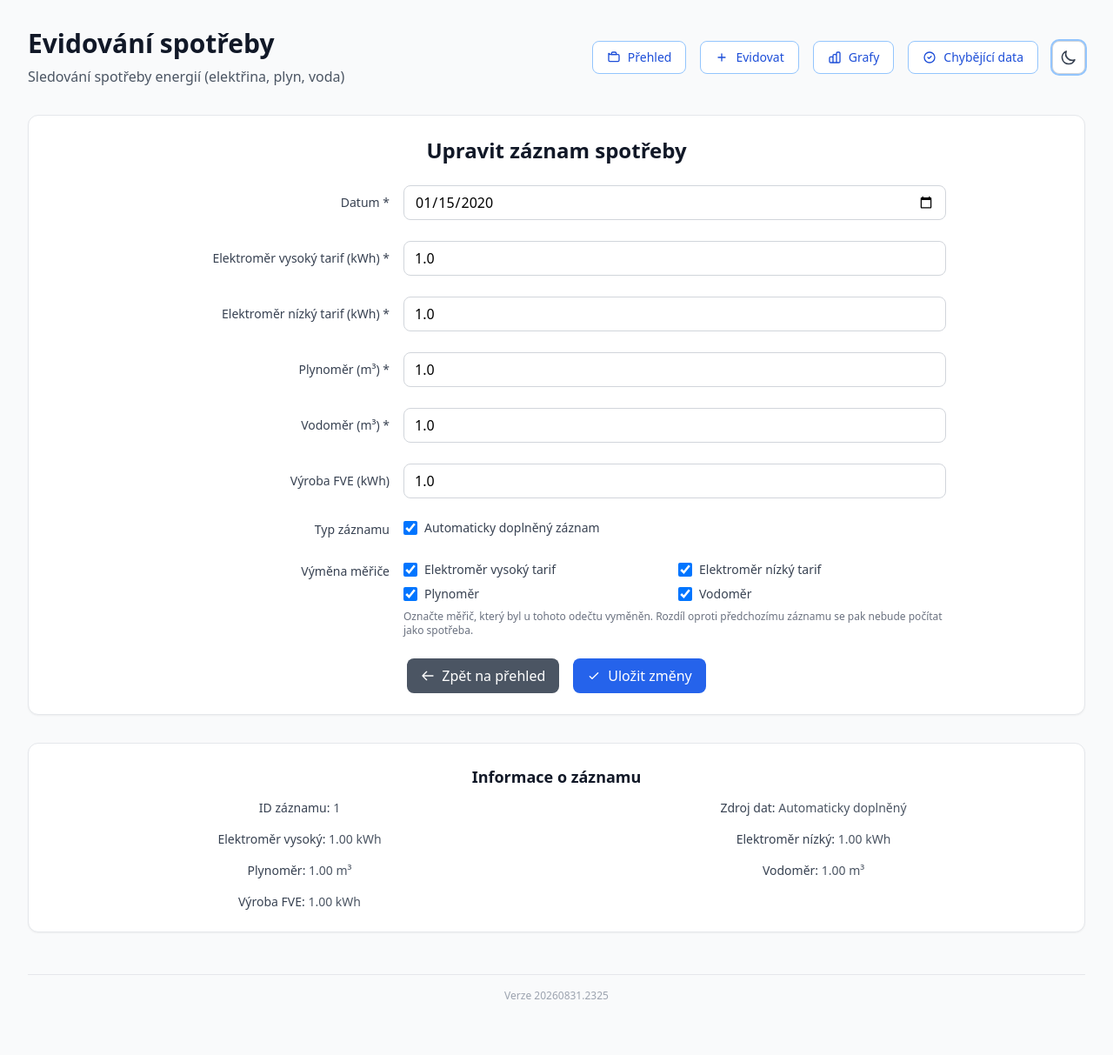
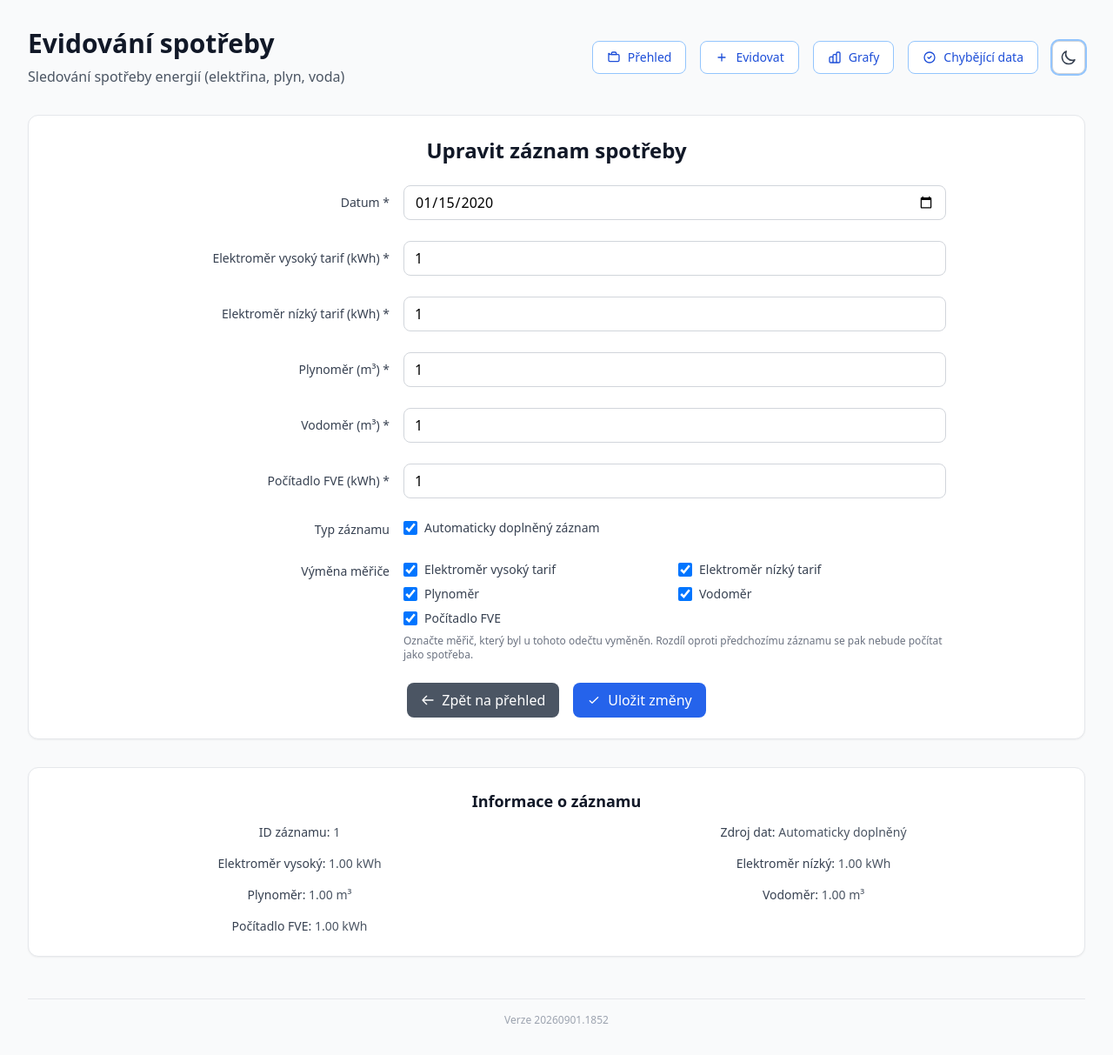
Before and after one commit to elvisek2020/web-evidence_spotreby_energii, a FastAPI app: page /edit/1 in a window 1280 px wide. Shown: the whole page at 87% size. Before the commit the page ends 1149 px from the top, so only its background shows below. Run offline with FastAPI, Linux system fonts and the light colour scheme; tables that the repository leaves empty hold one stand-in row (values such as "Sample post"); parts of the project's set-up code (start-up, migrations or seed data) failed here and were passed over; some libraries are stand-ins or nearby versions.

Commit message:
Výměna počítadla FVE, povinné pole FVE a celá čísla ve formulářích.
FVE dostalo příznak výměny jako ostatní měřiče, takže se skok stavu
nepočítá jako výroba v tabulce, grafech ani meziročním porovnání.
Předvyplněné hodnoty jsou zaokrouhlené na celá čísla, u nového odečtu
slouží poslední stav jen jako placeholder.

```diff
--- a/app/main.py
+++ b/app/main.py
@@ -45,6 +45,7 @@ _SCHEMA_MIGRATIONS = {
     "vymena_elektromer_nizky": "ALTER TABLE spotreba ADD COLUMN vymena_elektromer_nizky TINYINT(1) NOT NULL DEFAULT 0",
     "vymena_plynomer": "ALTER TABLE spotreba ADD COLUMN vymena_plynomer TINYINT(1) NOT NULL DEFAULT 0",
     "vymena_vodomer": "ALTER TABLE spotreba ADD COLUMN vymena_vodomer TINYINT(1) NOT NULL DEFAULT 0",
+    "vymena_fve": "ALTER TABLE spotreba ADD COLUMN vymena_fve TINYINT(1) NOT NULL DEFAULT 0",
 }
 
 @app.on_event("startup")
--- a/app/models.py
+++ b/app/models.py
@@ -21,6 +21,7 @@ class Spotreba(Base):
     vymena_elektromer_nizky = Column(Boolean, default=False, nullable=False)
     vymena_plynomer = Column(Boolean, default=False, nullable=False)
     vymena_vodomer = Column(Boolean, default=False, nullable=False)
+    vymena_fve = Column(Boolean, default=False, nullable=False)
 
     def __repr__(self):
         return f"<Spotreba(id={self.id}, datum={self.datum}, elektromer_vysoky={self.elektromer_vysoky})>"
--- a/app/routers/spotreba.py
+++ b/app/routers/spotreba.py
@@ -49,6 +49,7 @@ async def get_spotreba_list(
             "vymena_elektromer_nizky": record.vymena_elektromer_nizky,
             "vymena_plynomer": record.vymena_plynomer,
             "vymena_vodomer": record.vymena_vodomer,
+            "vymena_fve": record.vymena_fve,
             "diff_elektromer_vysoky": None,
             "diff_elektromer_nizky": None,
             "diff_plynomer": None,
@@ -67,7 +68,9 @@ async def get_spotreba_list(
                 record_dict["diff_plynomer"] = record.plynomer - prev_record.plynomer
             if not record.vymena_vodomer:
                 record_dict["diff_vodomer"] = record.vodomer - prev_record.vodomer
-            record_dict["diff_fve"] = (record.fve or 0) - (prev_record.fve or 0)
+            # Nulové počítadlo FVE znamená neevidováno, rozdíl proti němu nedává smysl
+            if record.fve and prev_record.fve and not record.vymena_fve:
+                record_dict["diff_fve"] = record.fve - prev_record.fve
 
         result.append(SpotrebaWithDiff(**record_dict))
 
--- a/app/static/version.json
+++ b/app/static/version.json
@@ -1,3 +1,3 @@
 {
-  "version": "20260831.2325"
+  "version": "20260901.1852"
 }
--- a/app/templates/edit.html
+++ b/app/templates/edit.html
@@ -35,7 +35,7 @@
                     min="0"
                     step="0.01"
                     class="w-full h-10 px-3 py-2 border border-gray-300 rounded-lg focus:outline-none focus:ring-2 focus:ring-blue-300 focus:border-blue-500 dark:bg-gray-700 dark:border-gray-600 dark:text-white"
-                    value="{{ spotreba.elektromer_vysoky }}"
+                    value="{{ "%.0f"|format(spotreba.elektromer_vysoky) }}"
                 >
             </div>
         </div>
@@ -51,7 +51,7 @@
                     min="0"
                     step="0.01"
                     class="w-full h-10 px-3 py-2 border border-gray-300 rounded-lg focus:outline-none focus:ring-2 focus:ring-blue-300 focus:border-blue-500 dark:bg-gray-700 dark:border-gray-600 dark:text-white"
-                    value="{{ spotreba.elektromer_nizky }}"
+                    value="{{ "%.0f"|format(spotreba.elektromer_nizky) }}"
                 >
             </div>
         </div>
@@ -67,7 +67,7 @@
                     min="0"
                     step="0.01"
                     class="w-full h-10 px-3 py-2 border border-gray-300 rounded-lg focus:outline-none focus:ring-2 focus:ring-blue-300 focus:border-blue-500 dark:bg-gray-700 dark:border-gray-600 dark:text-white"
-                    value="{{ spotreba.plynomer }}"
+                    value="{{ "%.0f"|format(spotreba.plynomer) }}"
                 >
             </div>
         </div>
@@ -83,22 +83,23 @@
                     min="0"
                     step="0.01"
                     class="w-full h-10 px-3 py-2 border border-gray-300 rounded-lg focus:outline-none focus:ring-2 focus:ring-blue-300 focus:border-blue-500 dark:bg-gray-700 dark:border-gray-600 dark:text-white"
-                    value="{{ spotreba.vodomer }}"
+                    value="{{ "%.0f"|format(spotreba.vodomer) }}"
                 >
             </div>
         </div>
 
         <div class="flex items-center gap-4 mb-6">
-            <label for="fve" class="w-64 text-sm font-medium text-gray-700 dark:text-gray-300 text-right">Výroba FVE (kWh)</label>
+            <label for="fve" class="w-64 text-sm font-medium text-gray-700 dark:text-gray-300 text-right">Počítadlo FVE (kWh) *</label>
             <div class="flex-1">
                 <input
                     type="number"
                     id="fve"
                     name="fve"
+                    required
                     min="0"
                     step="0.01"
                     class="w-full h-10 px-3 py-2 border border-gray-300 rounded-lg focus:outline-none focus:ring-2 focus:ring-blue-300 focus:border-blue-500 dark:bg-gray-700 dark:border-gray-600 dark:text-white"
-                    value="{{ spotreba.fve or 0 }}"
+                    value="{{ "%.0f"|format(spotreba.fve or 0) }}"
                 >
             </div>
         </div>
@@ -138,6 +139,10 @@
                     <label class="inline-flex items-center">
                         <input type="checkbox" id="vymena_vodomer" name="vymena_vodomer" class="h-4 w-4 text-blue-600 focus:ring-blue-500 border-gray-300 rounded" {% if spotreba.vymena_vodomer %}checked{% endif %}>
                         <span class="ml-2 text-sm text-gray-700 dark:text-gray-300">Vodoměr</span>
+                    </label>
+                    <label class="inline-flex items-center">
+                        <input type="checkbox" id="vymena_fve" name="vymena_fve" class="h-4 w-4 text-blue-600 focus:ring-blue-500 border-gray-300 rounded" {% if spotreba.vymena_fve %}checked{% endif %}>
+                        <span class="ml-2 text-sm text-gray-700 dark:text-gray-300">Počítadlo FVE</span>
                     </label>
                 </div>
                 <p class="mt-2 text-xs text-gray-500 dark:text-gray-400">
@@ -199,7 +204,7 @@
             <span class="text-gray-600 dark:text-gray-400">{{ "%.2f"|format(spotreba.vodomer) }} m³</span>
         </div>
         <div>
-            <span class="font-medium text-gray-700 dark:text-gray-300">Výroba FVE:</span>
+            <span class="font-medium text-gray-700 dark:text-gray-300">Počítadlo FVE:</span>
             <span class="text-gray-600 dark:text-gray-400">{{ "%.2f"|format(spotreba.fve or 0) }} kWh</span>
         </div>
     </div>
@@ -225,11 +230,11 @@ document.getElementById('edit-form').addEventListener('submit', async function(e
     data.elektromer_nizky = parseFloat(data.elektromer_nizky);
     data.plynomer = parseFloat(data.plynomer);
     data.vodomer = parseFloat(data.vodomer);
-    data.fve = data.fve ? parseFloat(data.fve) : 0;
+    data.fve = parseFloat(data.fve);
     data.source = data.source === 'true';
 
     // Nezaškrtnuté checkboxy se ve FormData neobjeví, stav proto čteme přímo z prvků
-    ['vymena_elektromer_vysoky', 'vymena_elektromer_nizky', 'vymena_plynomer', 'vymena_vodomer']
+    ['vymena_elektromer_vysoky', 'vymena_elektromer_nizky', 'vymena_plynomer', 'vymena_vodomer', 'vymena_fve']
         .forEach(name => { data[name] = document.getElementById(name).checked; });
 
     try {
--- a/app/templates/grafy.html
+++ b/app/templates/grafy.html
@@ -38,7 +38,7 @@
             </label>
             <label class="inline-flex items-center px-4 py-2 bg-purple-100 text-purple-800 rounded-lg cursor-pointer hover:bg-purple-200 transition-colors">
                 <input type="checkbox" id="toggle-fve" checked class="mr-2" onchange="toggleDataset('fve')">
-                <span class="text-sm font-medium">Výroba FVE</span>
+                <span class="text-sm font-medium">Počítadlo FVE</span>
             </label>
         </div>
     </div>
@@ -221,7 +221,7 @@ const datasetLabels = {
     'elektromer_nizky': 'Elektroměr nízký tarif (kWh)',
     'plynomer': 'Plynoměr (m³)',
     'vodomer': 'Vodoměr (m³)',
-    'fve': 'Výroba FVE (kWh)'
+    'fve': 'Počítadlo FVE (kWh)'
 };
 const datasetColors = {
     'elektromer_vysoky': '#3B82F6',
--- a/app/templates/missing_data.html
+++ b/app/templates/missing_data.html
@@ -48,7 +48,7 @@
                             <th class="px-6 py-3 text-left text-xs font-medium text-gray-500 dark:text-gray-300 uppercase tracking-wider">Elektroměr nízký (kWh)</th>
                             <th class="px-6 py-3 text-left text-xs font-medium text-gray-500 dark:text-gray-300 uppercase tracking-wider">Plynoměr (m³)</th>
                             <th class="px-6 py-3 text-left text-xs font-medium text-gray-500 dark:text-gray-300 uppercase tracking-wider">Vodoměr (m³)</th>
-                            <th class="px-6 py-3 text-left text-xs font-medium text-gray-500 dark:text-gray-300 uppercase tracking-wider">Výroba FVE (kWh)</th>
+                            <th class="px-6 py-3 text-left text-xs font-medium text-gray-500 dark:text-gray-300 uppercase tracking-wider">Počítadlo FVE (kWh)</th>
                             <th class="px-6 py-3 text-left text-xs font-medium text-gray-500 dark:text-gray-300 uppercase tracking-wider">Akce</th>
                         </tr>
                     </thead>
@@ -110,7 +110,6 @@
     <div class="space-y-2 text-sm text-gray-600 dark:text-gray-400 max-w-2xl mx-auto">
         <p>• Systém prochází všechny záznamy a hledá kalendářní měsíce bez odečtu</p>
         <p>• Stavy měřičů dopočítá lineárně podle skutečného odstupu dnů mezi sousedními odečty</p>
-        <p>• Výrobu FVE odhadne z průměru stejného měsíce v ostatních letech, jinak také lineárně</p>
         <p>• Mezeru navazující na výměnu měřiče vynechá, protože stavy na sebe nenavazují</p>
         <p>• Všechny automaticky doplněné záznamy jsou označeny jako "automatické"</p>
         <p>• Můžete vytvořit jednotlivé návrhy nebo všechny najednou</p>
@@ -211,7 +210,7 @@ function updateSuggestionsTable(suggestions) {
                             <th class="px-6 py-3 text-left text-xs font-medium text-gray-500 uppercase tracking-wider">Elektroměr nízký (kWh)</th>
                             <th class="px-6 py-3 text-left text-xs font-medium text-gray-500 uppercase tracking-wider">Plynoměr (m³)</th>
                             <th class="px-6 py-3 text-left text-xs font-medium text-gray-500 uppercase tracking-wider">Vodoměr (m³)</th>
-                            <th class="px-6 py-3 text-left text-xs font-medium text-gray-500 uppercase tracking-wider">Výroba FVE (kWh)</th>
+                            <th class="px-6 py-3 text-left text-xs font-medium text-gray-500 uppercase tracking-wider">Počítadlo FVE (kWh)</th>
                             <th class="px-6 py-3 text-left text-xs font-medium text-gray-500 uppercase tracking-wider">Akce</th>
                         </tr>
                     </thead>
```
Also changed, not shown: app/routers/grafy.py (+19 -3 lines), app/routers/missing_data.py (+9 -18 lines), app/schemas.py (+10 -3 lines), app/templates/evidovat.html (+10 -8 lines), app/templates/index.html (+5 -3 lines), README.md.
